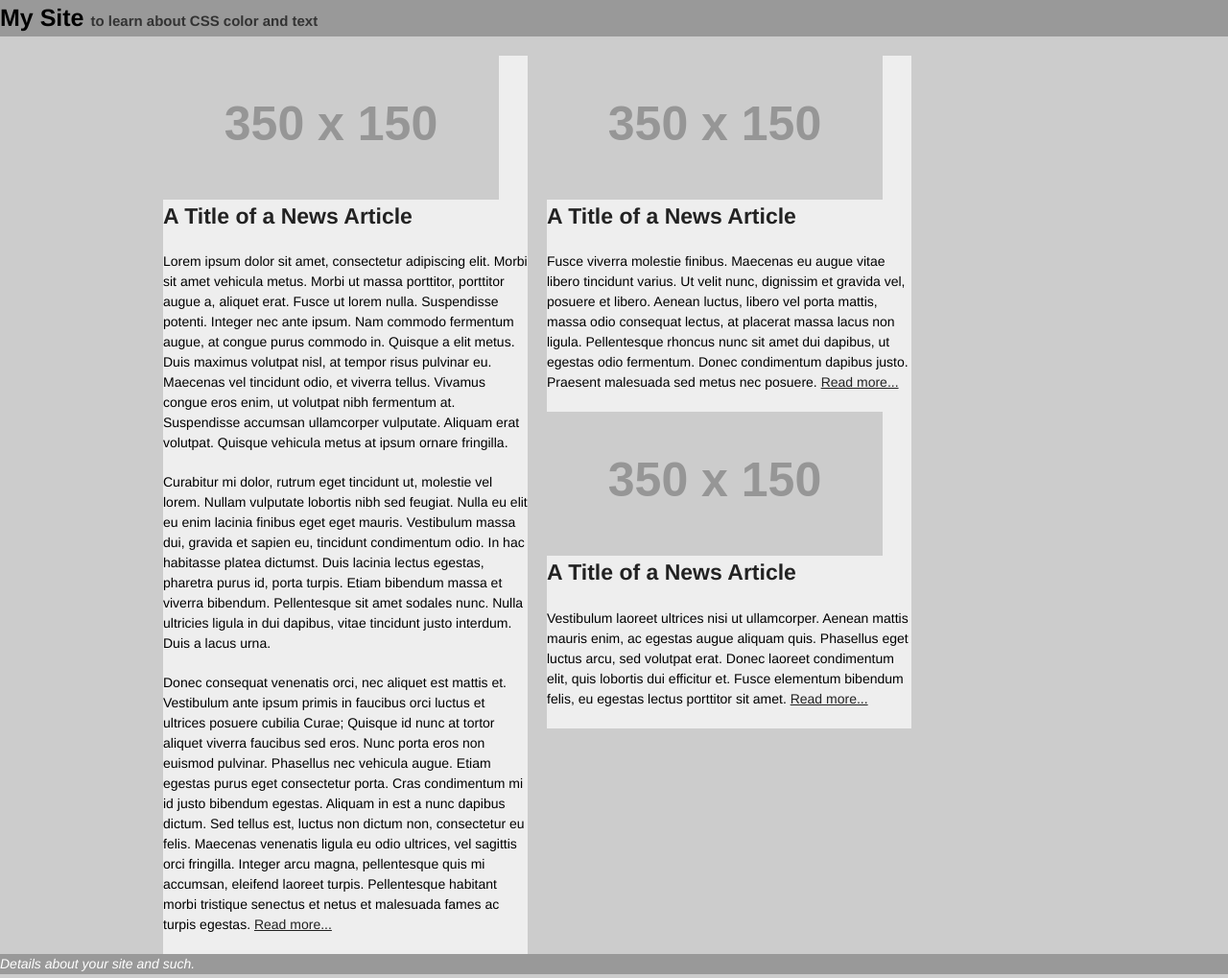
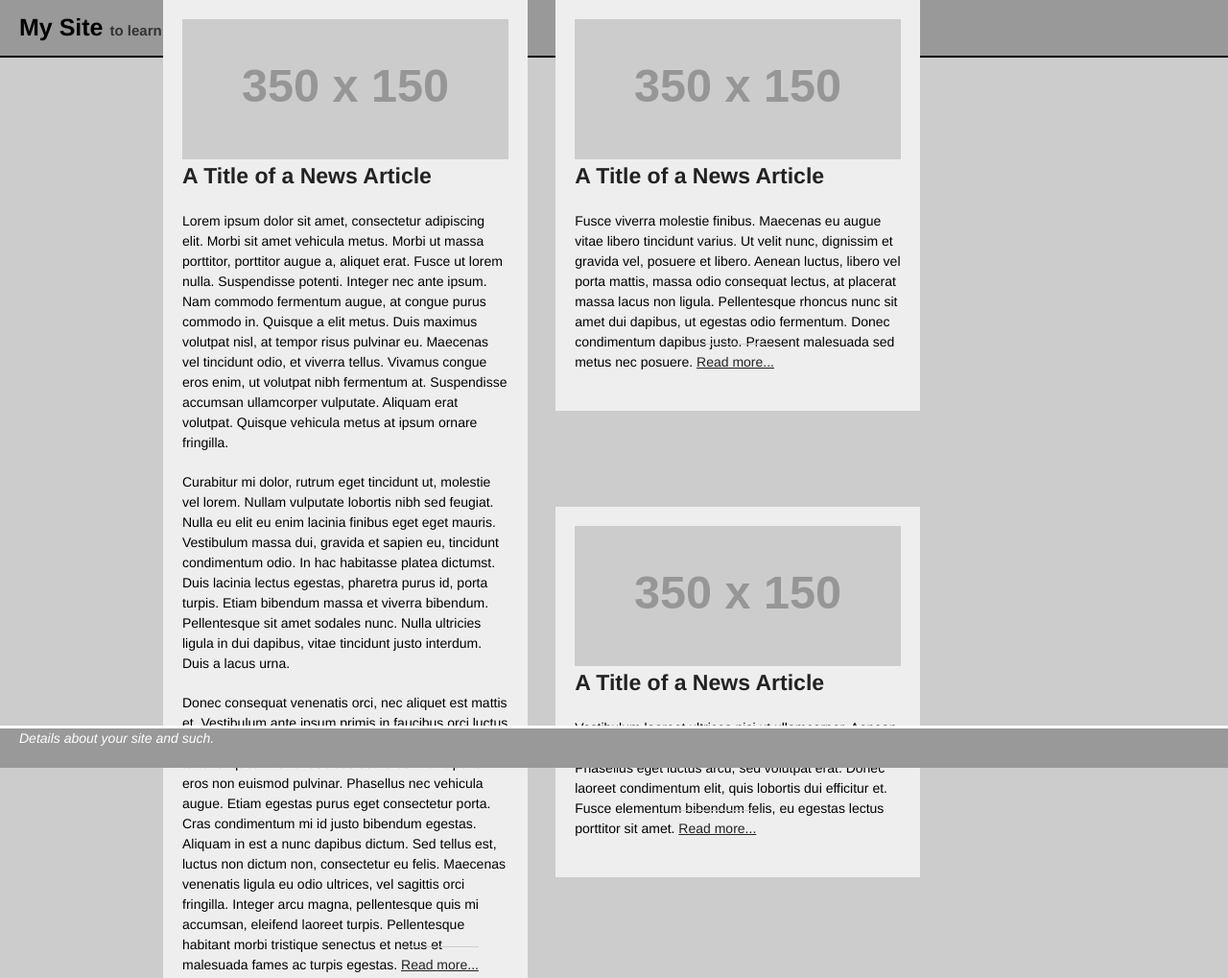
Before and after one commit to weikyle/css-layout2, a plain HTML site: page index.html in a window 1280 px wide. Shown: the top 1019 px of the page at 96% size. Drawn offline with Linux system fonts and the light colour scheme; placeholder pictures from the web are drawn by us.

Commit message:
Update layout.css

```diff
--- a/css/layout.css
+++ b/css/layout.css
@@ -1 +1,54 @@
 /*your custom CSS here*/
+body {
+}
+
+.heading {
+  position:fixed;
+  border-bottom:2px solid black;
+  top: 0;
+  width:100%;
+  left:0;
+  padding: 0 20px;
+
+}
+
+.heading h1 {
+  margin: 10px 0;
+}
+
+.box {
+  margin-right: 2%;
+  margin-bottom:100px;
+  padding: 20px;
+  position:relative;
+
+  float:left;
+  width: 30%;
+}
+
+.box:last-child {
+  margin-right:0;
+}
+
+.box h2 {
+}
+
+.box img {
+  width: 100%;
+}
+
+.box a.read-more {
+  display: black;
+  margin-top: 5px;
+  padding-top: 10px;
+  border-top: 1px solid #ccc;
+}
+
+.footer {
+  position: fixed;
+  bottom: 0;
+  left:0;
+  width: 100%;
+  padding: 0 20px;
+  border-top: 3px solid white;
+}
```
